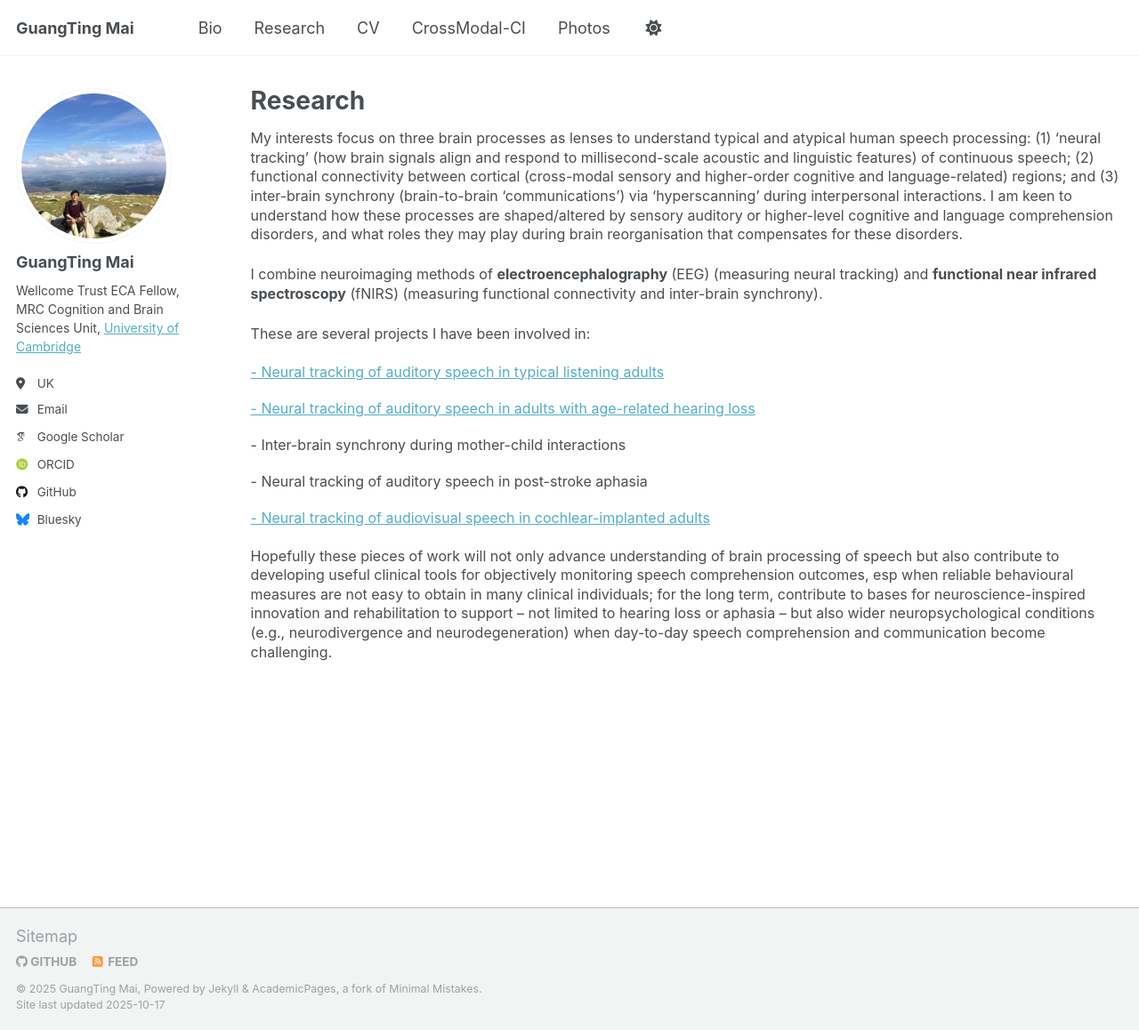
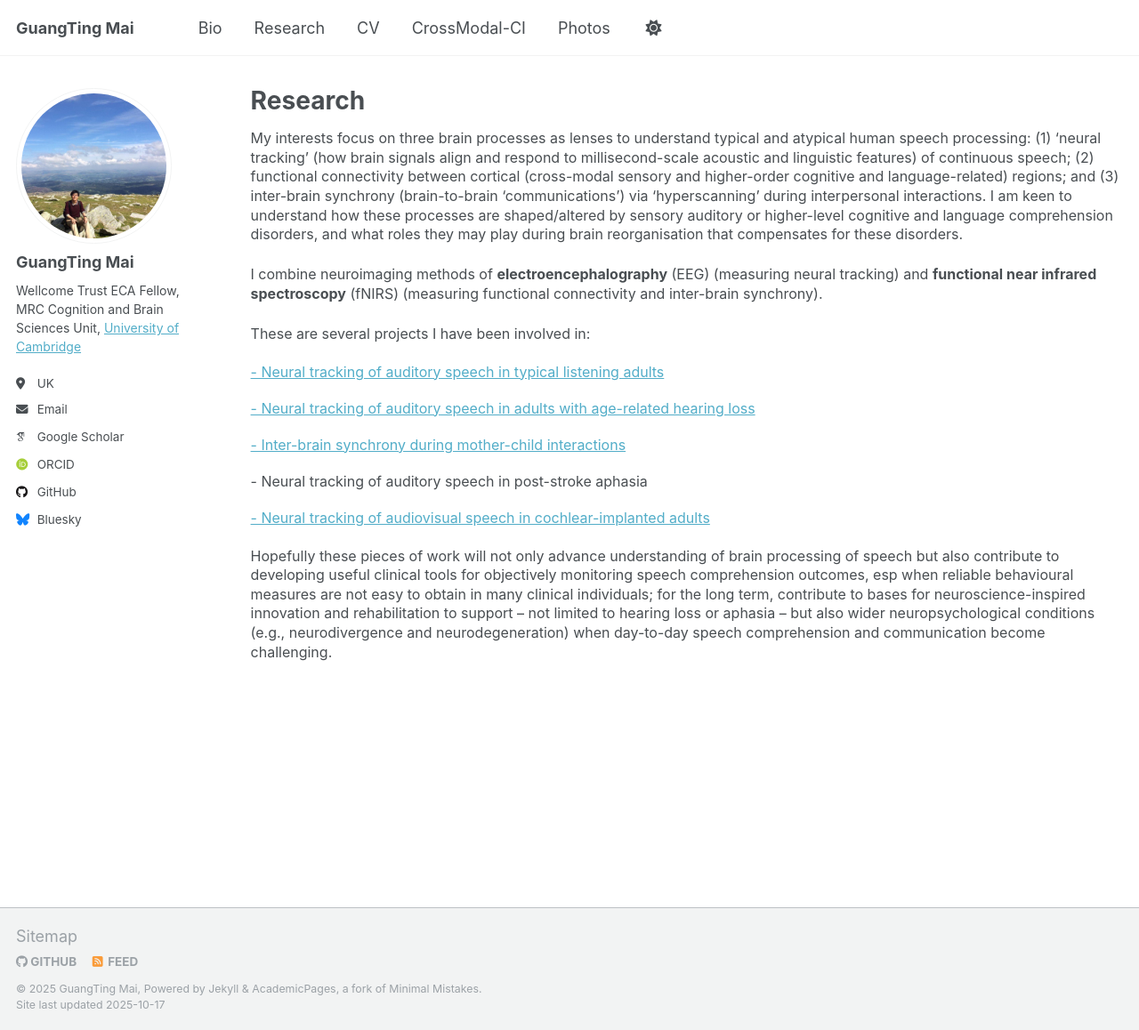
Before and after one commit to guangtingmai/guangtingmai.github.io, a Jekyll site: the page built from _pages/research.html, in a window 1280 px wide and 1158 px high. Shown: the whole window at 89% size. Built offline with Jekyll 4.4.1, drawn with Linux system fonts in a browser that asks for light colours; some web fonts are replaced.

Commit message:
Update research.html

```diff
--- a/_pages/research.html
+++ b/_pages/research.html
@@ -16,7 +16,7 @@ author_profile: true
 <p><span style="font-size: 12pt;line-height: 1.35;display: block;margin-bottom: 0.12vh">These are several projects I have been involved in:</span></p>
 <p><span style="font-size: 12pt;line-height: 1.1;display: block;margin-bottom: 0.05vh">   <a href="https://guangtingmai.github.io/neuraltrack-typical/">-	Neural tracking of auditory speech in typical listening adults</a></span></p>
 <p><span style="font-size: 12pt;line-height: 1.1;display: block;margin-bottom: 0.05vh">   <a href="https://guangtingmai.github.io/neuraltrack-hearingloss/">-	Neural tracking of auditory speech in adults with age-related hearing loss</a></span></p>
-<p><span style="font-size: 12pt;line-height: 1.1;display: block;margin-bottom: 0.05vh">   -	Inter-brain synchrony during mother-child interactions</span></p>
+<p><span style="font-size: 12pt;line-height: 1.1;display: block;margin-bottom: 0.05vh">   <a href="https://guangtingmai.github.io/neuraltrack-interbrain-sync/">-	Inter-brain synchrony during mother-child interactions</a></span></p>
 <p><span style="font-size: 12pt;line-height: 1.1;display: block;margin-bottom: 0.05vh">   -	Neural tracking of auditory speech in post-stroke aphasia</span></p>
 <p><span style="font-size: 12pt;line-height: 1.1;display: block;margin-bottom: 0.12vh">   <a href="https://guangtingmai.github.io/crossmodal-ci/">-	Neural tracking of audiovisual speech in cochlear-implanted adults</a></span></p>
 <p><span style="font-size: 12pt;line-height: 1.35;display: block;margin-bottom: 0.12vh">Hopefully these pieces of work will not only advance
```
